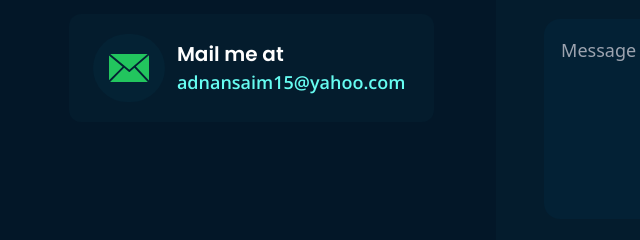
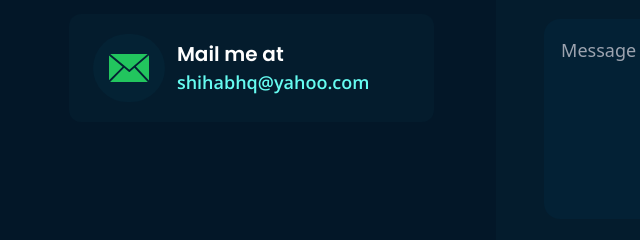
Before and after one commit to shihabhq/portfolio, a website: page index.html in a window 1280 px wide. Shown: the part 7233-7473 px from the top of the page, 0-640 px from the left. Drawn offline with nearby package versions, Linux system fonts and the light colour scheme.

Commit message:
name changed

```diff
--- a/index.html
+++ b/index.html
@@ -635,9 +635,9 @@
               Mail me at
             </h1>
             <a
-              href="saim:adnansaim15@yahoo.com"
+              href="shihab:shihabhq@yahoo.com"
               class="font-Opensans font-semibold text-button text-sm xsm:text-lg"
-              >adnansaim15@yahoo.com</a
+              >shihabhq@yahoo.com</a
             >
           </div>
         </div>
```
